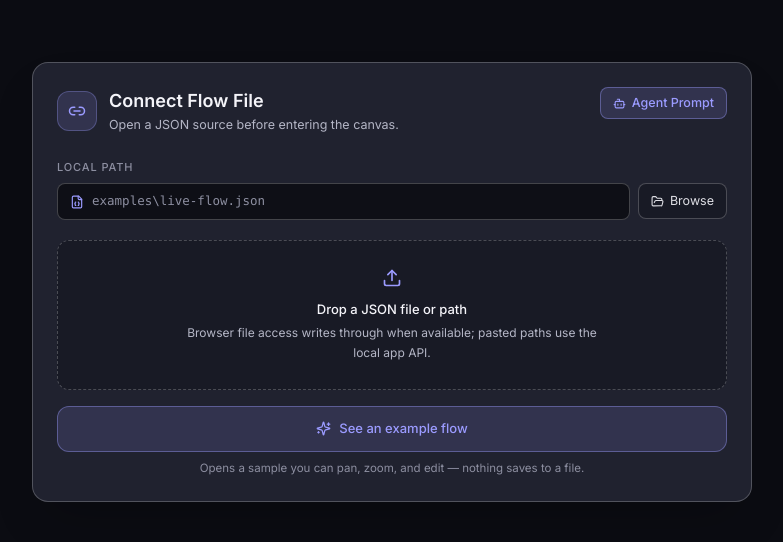
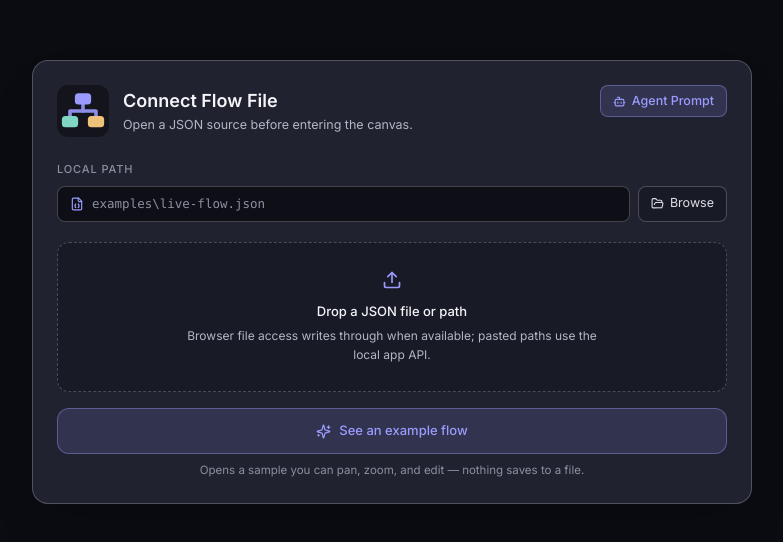
Before and after one commit to mtg1461/flow-visualizer, a Next.js app: page / in a window 1280 px wide. Shown: the part 118-660 px from the top of the page, without its empty margins (248-1031 px from the left). Built offline with nearby package versions, Linux system fonts and the light colour scheme.

Commit message:
Use favicon mark on connection screen
Co-Authored-By: Claude Opus 4.8 <noreply@anthropic.com>

```diff
--- a/components/ConnectionScreen.tsx
+++ b/components/ConnectionScreen.tsx
@@ -7,10 +7,10 @@ import {
   Bot,
   FileJson,
   FolderOpen,
-  Link2,
   Sparkles,
   Upload,
 } from "lucide-react";
+import { FlowMark } from "./FlowMark";
 
 export type FileSyncStatus =
   | "idle"
@@ -136,10 +136,8 @@ export function ConnectionScreen({
     <main className="flex h-dvh items-center justify-center bg-bg p-5">
       <section className="anim-pop w-full max-w-[720px] rounded-2xl border border-line-strong bg-raise p-6 shadow-2xl shadow-black/20">
         <div className="flex items-start justify-between gap-4">
-          <div className="flex items-center gap-3">
-            <div className="flex h-10 w-10 items-center justify-center rounded-xl border border-accent/30 bg-accent/15 text-accent">
-              <Link2 size={18} />
-            </div>
+          <div className="flex items-center gap-3.5">
+            <FlowMark size={52} className="shrink-0" />
             <div>
               <h1 className="text-[18px] font-semibold">Connect Flow File</h1>
               <p className="mt-0.5 text-[12.5px] text-mute">
--- /dev/null
+++ b/components/FlowMark.tsx
@@ -0,0 +1,40 @@
+/**
+ * Brand mark — the same glyph as the favicon (app/icon.svg): a decision tile
+ * fanning into two child tiles, in the app's step-kind palette. Kept in sync
+ * with the favicon by hand (two small files). Decorative.
+ */
+export function FlowMark({
+  size = 48,
+  className,
+}: {
+  size?: number;
+  className?: string;
+}) {
+  return (
+    <svg
+      width={size}
+      height={size}
+      viewBox="0 0 32 32"
+      fill="none"
+      xmlns="http://www.w3.org/2000/svg"
+      className={className}
+      aria-hidden
+    >
+      <rect width="32" height="32" rx="7" fill="#14151c" />
+      <g
+        fill="none"
+        stroke="#9b9bff"
+        strokeWidth="2.2"
+        strokeLinecap="round"
+        strokeLinejoin="round"
+        opacity="0.9"
+      >
+        <path d="M16 12 V16 H8 V19" />
+        <path d="M16 16 H24 V19" />
+      </g>
+      <rect x="11" y="5" width="10" height="7" rx="2.2" fill="#9b9bff" />
+      <rect x="3" y="19" width="10" height="7" rx="2.2" fill="#7fd6c2" />
+      <rect x="19" y="19" width="10" height="7" rx="2.2" fill="#eec27a" />
+    </svg>
+  );
+}
```
